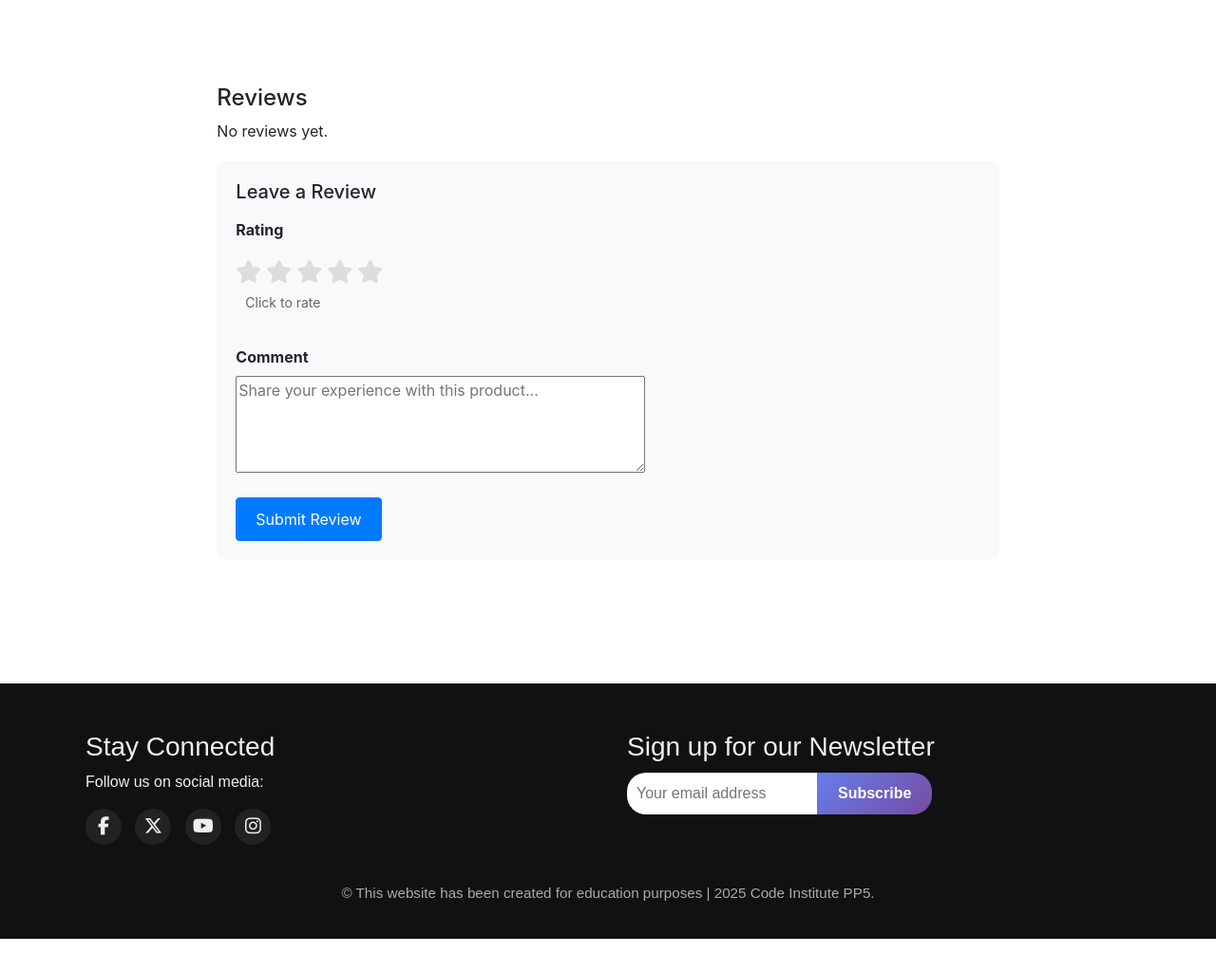
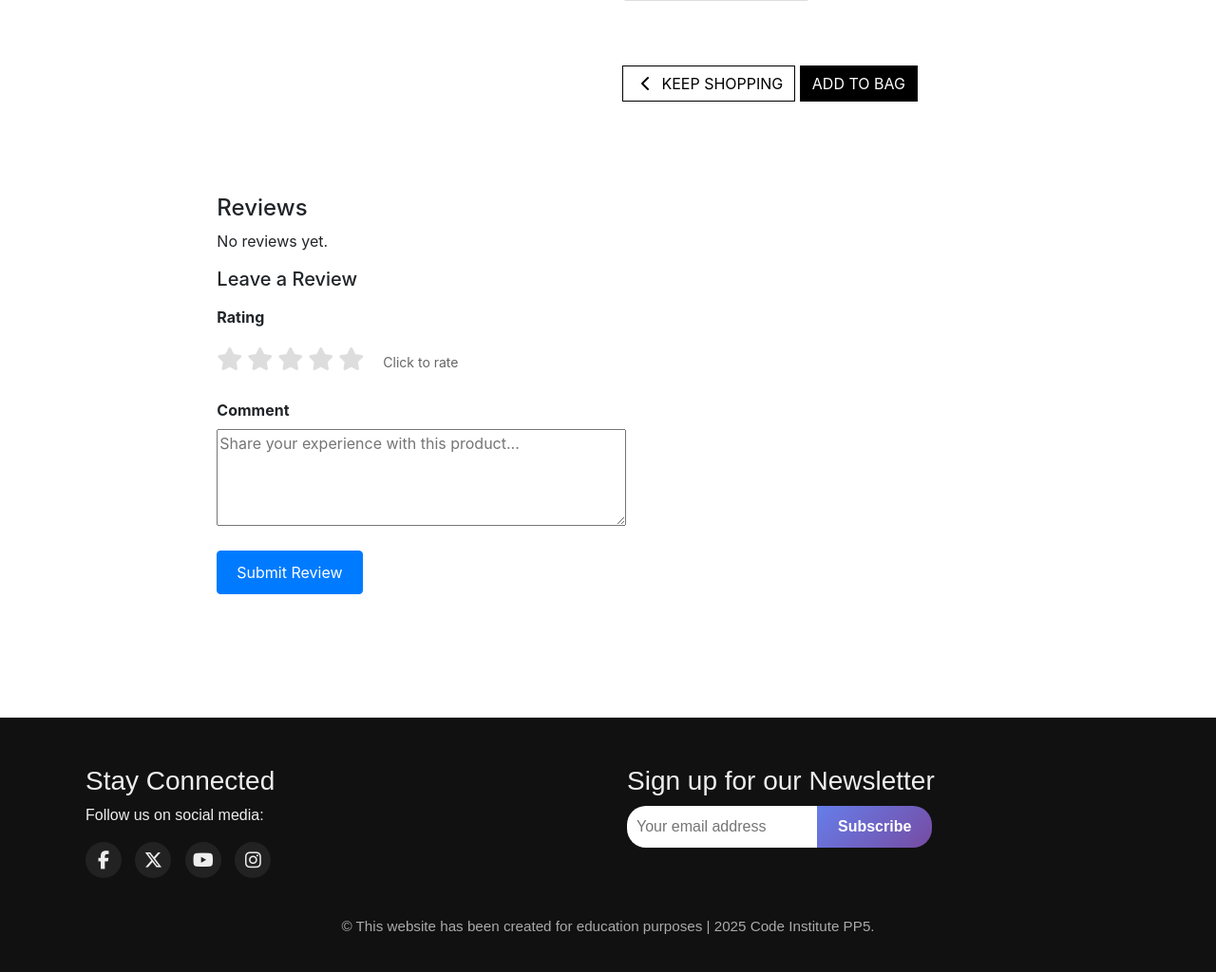
Before and after one commit to mildred-prog/skin0clock_ng, a Django app: page /products/9 in a window 1280 px wide. Shown: the part 624-1648 px from the top of the page at 95% size. Before the commit the page ends 1613 px from the top, so only its background shows below. Run offline with Django 5.2, Linux system fonts and the light colour scheme; the visitor is signed in with stand-in values (Sample User, id 1); data comes from the database, SQL or seed files in the repository; data that the repository does not hold is empty; parts of the project's set-up code (start-up, migrations or seed data) failed here and were passed over; some libraries are stand-ins or nearby versions.

Commit message:
Added add to bag functionality

```diff
--- a/bag/urls.py
+++ b/bag/urls.py
@@ -3,4 +3,5 @@ from . import views
 
 urlpatterns = [
     path('', views.view_bag, name='view_bag'),
+    path('add/<item_id>/', views.add_to_bag, name='add_to_bag'),
 ]
--- a/products/templates/products/product_detail.html
+++ b/products/templates/products/product_detail.html
@@ -10,81 +10,7 @@
 {% endblock %}
 
 {% block extra_css %}
-<style>
-    .star-rating-container {
-        margin: 20px 0;
-    }
 
-    .star-rating {
-        display: inline-block;
-    }
-
-    .stars {
-        display: flex;
-        gap: 5px;
-        margin-bottom: 10px;
-    }
-
-    .star {
-        font-size: 24px;
-        color: #ddd;
-        cursor: pointer;
-        transition: color 0.2s ease;
-    }
-
-    .star:hover,
-    .star:hover ~ .star {
-        color: #ffd700;
-    }
-
-    .star.active {
-        color: #ffd700;
-    }
-
-    .rating-text {
-        font-size: 14px;
-        color: #666;
-        margin-top: 5px;
-    }
-
-    .review-card {
-        border: 1px solid #e0e0e0;
-        border-radius: 8px;
-        margin-bottom: 20px;
-        box-shadow: 0 2px 4px rgba(0,0,0,0.1);
-    }
-
-    .review-author {
-        font-weight: bold;
-        color: #333;
-    }
-
-    .review-date {
-        color: #666;
-        font-size: 14px;
-    }
-
-    .review-rating {
-        margin: 10px 0;
-    }
-
-    .review-rating .fas {
-        color: #ffd700;
-        font-size: 16px;
-    }
-
-    .review-rating .far {
-        color: #ddd;
-        font-size: 16px;
-    }
-
-    .review-form-section {
-        background: #f8f9fa;
-        padding: 20px;
-        border-radius: 8px;
-        margin-top: 20px;
-    }
-</style>
 {% endblock %}
 
 {% block content %}
@@ -119,6 +45,30 @@
                 <div class="mt-3">
                     {% include 'wishlist/wishlist_button.html' %}
                 </div>
+                <form class="form" action="{% url 'add_to_bag' product.id %}" method="POST">
+                    {% csrf_token %}
+                    <div class="form-row">
+                        <div class="col-12">
+                            <p class="mt-3"><strong>Quantity:</strong></p>
+                            <div class="form-group w-50">
+                                <div class="input-group">
+                                    <input class="form-control qty_input" type="number" name="quantity" value="1"
+                                        min="1" max="99" data-item_id="{{ product.id }}" id="id_qty_{{ product.id }}">
+                                </div>
+                            </div>
+                        </div>
+                        <div class="col-12">
+                            <a href="{% url 'products' %}" class="btn btn-outline-black rounded-0 mt-5">
+                                <span class="icon">
+                                    <i class="fas fa-chevron-left"></i>
+                                </span>
+                                <span class="text-uppercase">Keep Shopping</span>
+                            </a>
+                            <input type="submit" class="btn btn-black rounded-0 text-uppercase mt-5" value="Add to Bag">
+                        </div>
+                        <input type="hidden" name="redirect_url" value="{{ request.path }}">
+                    </div>
+                </form>
             </div>
         </div>
     </div>
@@ -133,12 +83,15 @@
             <div class="review-card">
                 <div class="card-body">
                     <div class="d-flex justify-content-between align-items-start">
-                                    <h6 class="card-title review-author mb-0">{{ review.user.get_full_name|default:review.user.username }}</h6>
+                        <h6 class="card-title review-author mb-0">{{
+                            review.user.get_full_name|default:review.user.username }}</h6>
                         <div class="d-flex align-items-center">
-                                        <small class="text-muted review-date mr-3">{{ review.date_posted|date:"M d, Y H:i" }}</small>
+                            <small class="text-muted review-date mr-3">{{ review.date_posted|date:"M d, Y H:i"
+                                }}</small>
                             {% if user.is_staff %}
                             <a href="{% url 'delete_review' review.id %}" class="btn btn-sm btn-outline-danger"
-                                               title="Delete Review" onclick="return confirm('Are you sure you want to delete this review?')">
+                                title="Delete Review"
+                                onclick="return confirm('Are you sure you want to delete this review?')">
                                 <i class="fas fa-trash"></i>
                             </a>
                             {% endif %}
@@ -146,8 +99,7 @@
                     </div>
                     <p class="mb-1 review-rating">
                         {% for i in "12345" %}
-                                        {% if forloop.counter <= review.rating %}
-                                            <i class="fas fa-star"></i>
+                        {% if forloop.counter <= review.rating %} <i class="fas fa-star"></i>
                             {% else %}
                             <i class="far fa-star"></i>
                             {% endif %}
@@ -194,7 +146,7 @@
 
 {% block extra_js %}
 <script>
-document.addEventListener('DOMContentLoaded', function() {
+    document.addEventListener('DOMContentLoaded', function () {
         const starContainers = document.querySelectorAll('.star-rating');
 
         starContainers.forEach(container => {
@@ -211,18 +163,18 @@ document.addEventListener('DOMContentLoaded', function() {
                 const rating = parseInt(star.dataset.rating);
 
                 // Click event
-            star.addEventListener('click', function() {
+                star.addEventListener('click', function () {
                     updateStars(rating);
                     updateRatingText(rating);
                     hiddenInput.value = rating;
                 });
 
                 // Hover events
-            star.addEventListener('mouseenter', function() {
+                star.addEventListener('mouseenter', function () {
                     highlightStars(rating);
                 });
 
-            star.addEventListener('mouseleave', function() {
+                star.addEventListener('mouseleave', function () {
                     updateStars(parseInt(hiddenInput.value) || 0);
                 });
             });
--- a/static/css/base.css
+++ b/static/css/base.css
@@ -96,7 +96,6 @@ body {
     left: 0;
     right: 0;
     bottom: 0;
-    background: rgba(255, 255, 255, 0.3);
     z-index: 1;
 }
 
@@ -124,6 +123,12 @@ h1.display-4 {
 .btn-black {
     background: #000;
     color: #ffffff;
+}
+
+.btn-outline-black {
+    background: #ffffff;
+    color: #000 !important;
+    border: 1px solid #000;
 }
 
 .shop-now-button:hover,
```
Also changed, not shown: bag/views.py (+18 -1 lines). Lines whose indentation alone changed are shown as unchanged.
